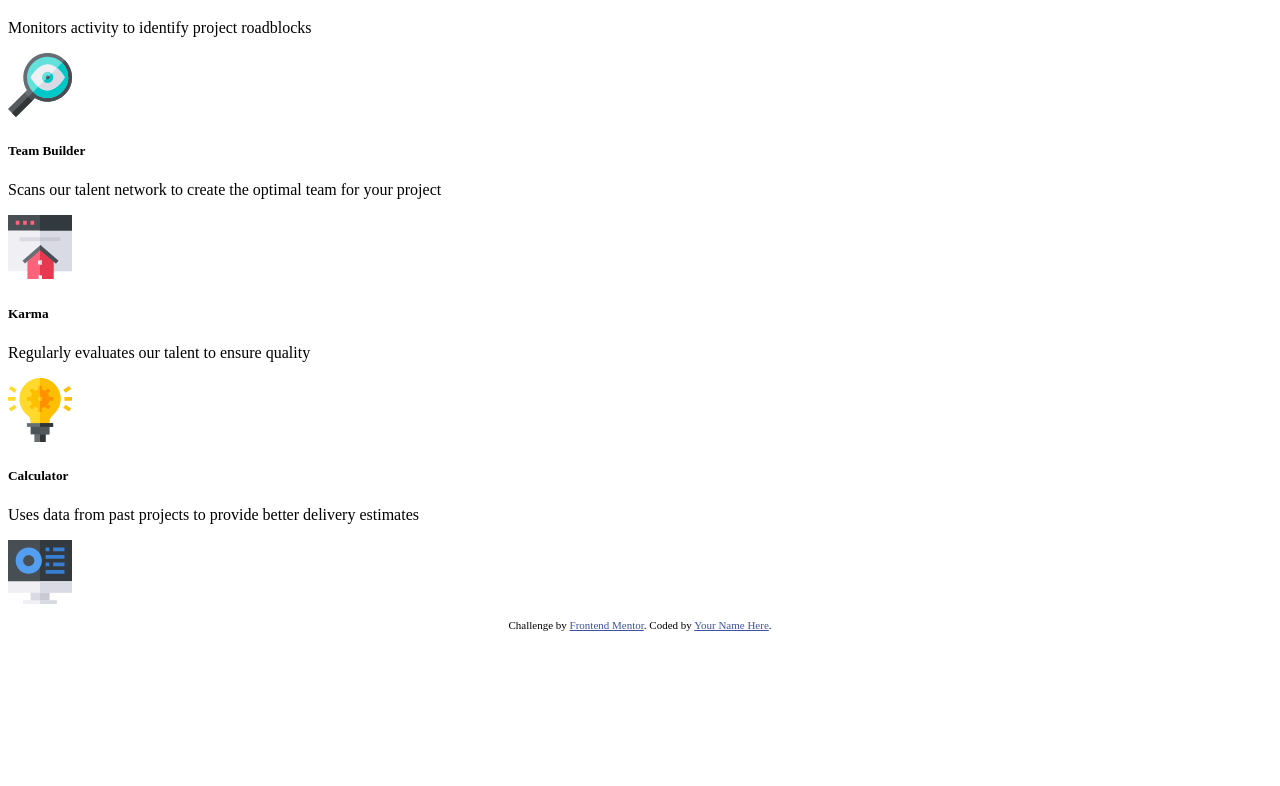
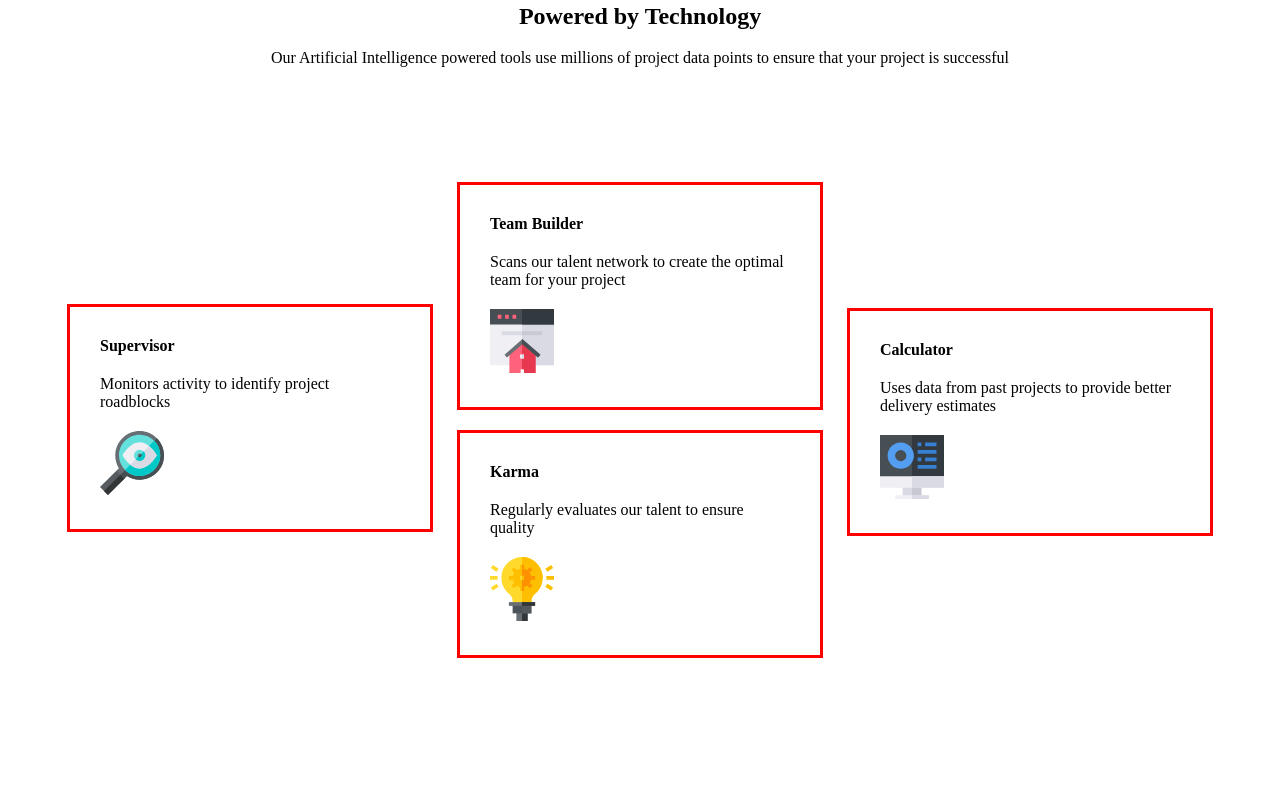
Before and after one commit to shoproizoshlo/four-card-feature-section-master, a plain HTML site: page index.html in a window 1280 px wide. Shown: the part 186-972 px from the top of the page. Before the commit the page ends 828 px from the top, so only its background shows below. Drawn offline with Linux system fonts and the light colour scheme.

Commit message:
styles created

```diff
--- /dev/null
+++ b/css/styles.css
@@ -0,0 +1,56 @@
+main {
+  margin: 10px auto;
+  padding: 5%;
+}
+.heading {
+  text-align: center;
+  margin: 5% 0;
+}
+.description {
+  text-align: center;
+}
+.card-area {
+  display: flex;
+  flex-direction: column;
+  align-items: center;
+  justify-content: center;
+}
+ul {
+  list-style: none;
+  padding: 0;
+}
+li {
+  border: 3px solid red;
+  margin: 10px;
+  padding: 30px;
+  position: relative;
+  width: 300px;
+}
+li:nth-child(1) {
+  left: -390px;
+  top: 170px;
+}
+li:nth-child(2) {
+  top: -200px;
+}
+li:nth-child(3) {
+  top: -200px;
+}
+li:nth-child(4) {
+  left: 390px;
+  top: -570px;
+}
+li h4 {
+  margin: 0;
+}
+li p {
+  margin: 20px 0;
+}
+/* footer */
+.attribution {
+  font-size: 11px;
+  text-align: center;
+}
+.attribution a {
+  color: hsl(228, 45%, 44%);
+}
--- a/index.html
+++ b/index.html
@@ -3,7 +3,6 @@
   <head>
     <meta charset="UTF-8" />
     <meta name="viewport" content="width=device-width, initial-scale=1.0" />
-    <!-- displays site properly based on user's device -->
 
     <link
       rel="icon"
@@ -11,56 +10,45 @@
       sizes="32x32"
       href="./images/favicon-32x32.png"
     />
-
+    <link rel="stylesheet" href="./css/styles.css" />
     <title>Frontend Mentor | Four card feature section</title>
-
-    <!-- Feel free to remove these styles or customise in your own stylesheet 👍 -->
-    <style>
-      .attribution {
-        font-size: 11px;
-        text-align: center;
-      }
-      .attribution a {
-        color: hsl(228, 45%, 44%);
-      }
-    </style>
   </head>
   <body>
     <main>
       <div class="heading">
         <h1>Reliable, efficient delivery</h1>
         <h2>Powered by Technology</h2>
+        <p class="description">
+          Our Artificial Intelligence powered tools use millions of project data
+          points to ensure that your project is successful
+        </p>
       </div>
-      <div class="description">
-        Our Artificial Intelligence powered tools use millions of project data
-        points to ensure that your project is successful
-      </div>
-      <div class="card-area">
-        <div class="card">
-          <h5>Supervisor</h5>
+      <ul class="card-area">
+        <li class="card">
+          <h4>Supervisor</h4>
           <p>Monitors activity to identify project roadblocks</p>
           <img src="./images/icon-supervisor.svg" alt="icon image" />
-        </div>
-        <div class="card">
-          <h5>Team Builder</h5>
+        </li>
+        <li class="card">
+          <h4>Team Builder</h4>
           <p>
             Scans our talent network to create the optimal team for your project
           </p>
           <img src="./images/icon-team-builder.svg" alt="icon image" />
-        </div>
-        <div class="card">
-          <h5>Karma</h5>
+        </li>
+        <li class="card">
+          <h4>Karma</h4>
           <p>Regularly evaluates our talent to ensure quality</p>
           <img src="./images/icon-karma.svg" alt="icon image" />
-        </div>
-        <div class="card">
-          <h5>Calculator</h5>
+        </li>
+        <li class="card">
+          <h4>Calculator</h4>
           <p>
             Uses data from past projects to provide better delivery estimates
           </p>
           <img src="./images/icon-calculator.svg" alt="icon image" />
-        </div>
-      </div>
+        </li>
+      </ul>
     </main>
 
     <footer>
```
